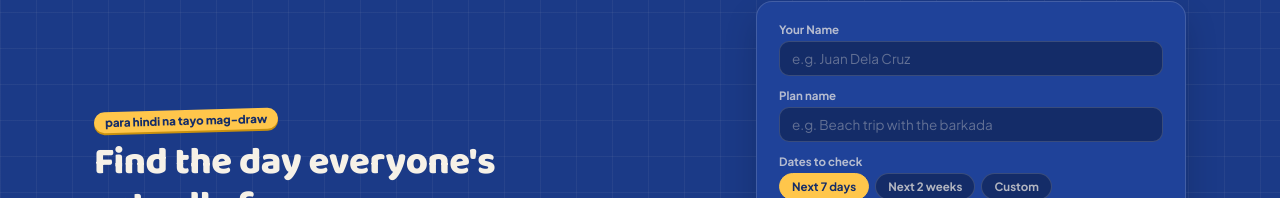
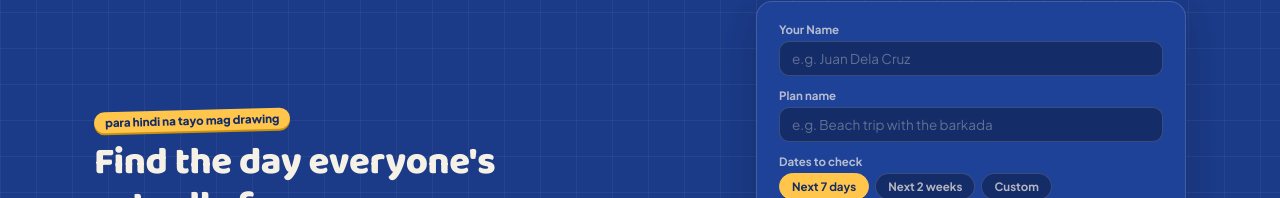
Before and after one commit to Kaeylrin/kelan-tayo, a React (Vite) app: page / in a window 1280 px wide. Shown: the part 204-402 px from the top of the page. Built offline with nearby package versions, Linux system fonts and the light colour scheme; no server answers.

Commit message:
Update eyebrow text in LandingView

```diff
--- a/src/components/LandingView.jsx
+++ b/src/components/LandingView.jsx
@@ -36,7 +36,7 @@ export function LandingView({
   return (
     <div className="view-content landing-grid-layout">
       <div className="hero">
-        <span className="eyebrow">para hindi na tayo mag-draw</span>
+        <span className="eyebrow">para hindi na tayo mag drawing</span>
         <h1 className="display">Find the day everyone's actually free.</h1>
         <p>
           Stop guessing across endless group chat messages. Mark when you have classes, shifts, or plans — Kelan Tayo finds the dates where nobody is busy.
```
